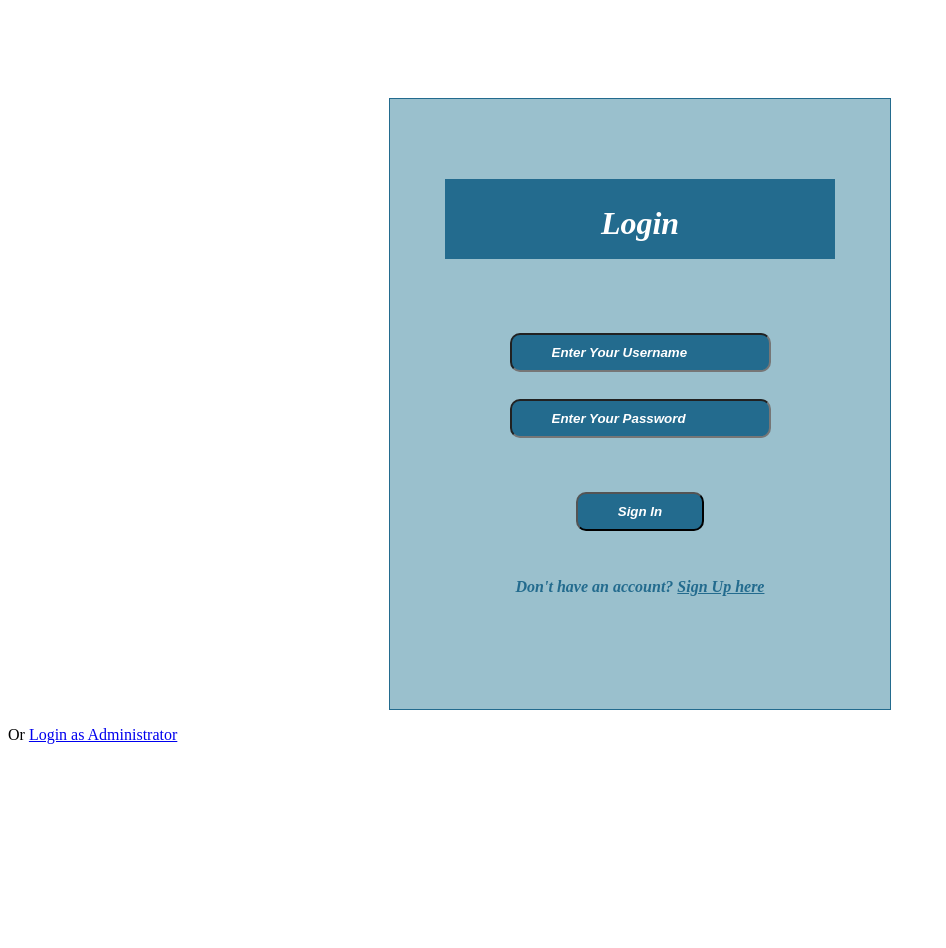
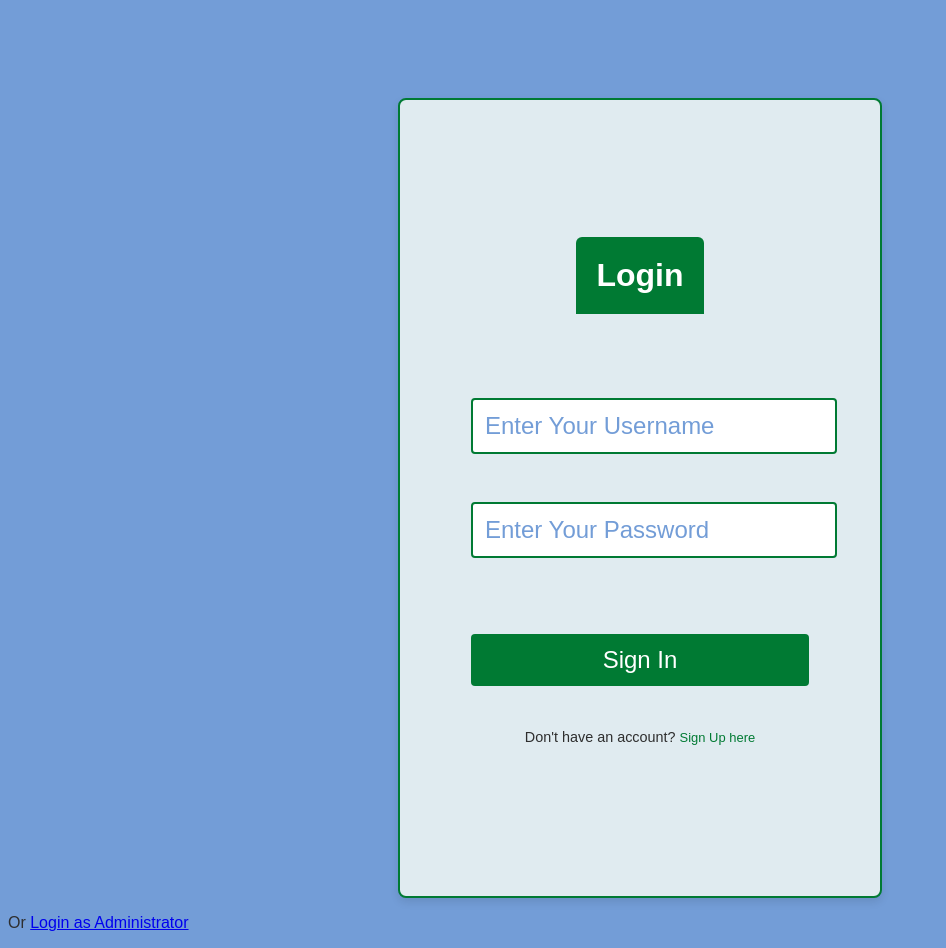
Before and after one commit to mohusein/IFT401Capstone, a Flask app: page / in a window 1280 px wide. Shown: the whole page, without its empty margins (0-946 px from the left). Before the commit the page ends 744 px from the top, so only its background shows below. Run offline with Flask 3, Linux system fonts and the light colour scheme; some libraries are stand-ins or nearby versions.

Commit message:
Update style.css
CSS code but will need changes in html to work

```diff
--- a/static/style.css
+++ b/static/style.css
@@ -1,50 +1,124 @@
-.header{
-    padding: 5px 120px;
-    width: 150px;
-    height: 70px;
-    background-color: #236B8E;
+/* SENM Trading Title Box */
+.title-box {
+    background: linear-gradient(to right, #003366, #007A33); /* Same gradient as navbar */
+    color: #ffffff; /* White text */
+    padding: 20px 40px; /* Padding for spacing */
+    border-radius: 8px; /* Rounded corners */
+    box-shadow: 0 4px 8px rgba(0, 0, 0, 0.1); /* Subtle shadow */
+    margin-top: -50px;
+    margin-bottom: 20px; /* Spacing below the title box */
+    width: 400px;
+    max-width: 90%; /* Responsive width */
+    text-align: center;
+    font-size: 1.5em; /* Slightly larger font size */
 }
 
-.border{
-    padding: 80px 50px;
-    width: 400px;
-    height: 450px;
-    border: 1px solid #236B8E;
-    border-radius: 0px;
-    background-color: #9AC0CD;
+/* General Body Styles */
+body {
+    background-color: #739dd7; /* Light grey background matching existing theme */
+    color: #2e2e2e; /* Dark slate grey text */
+    font-family: Arial, sans-serif; /* Consistent font */
+        padding: 0;
 }
 
-.btn {
-    padding: 10px 40px;
-    background-color: #236B8E;
-    color: #FFFFFF;
-    font-style: oblique;
-    font-weight: bold;
-    border-radius: 10px;
+/* Centering the content */
+div[align="center"] {
+    display: flex;
+    justify-content: center;
+    align-items: center;
+    flex-direction: column;
+    height: 100vh; /* Full viewport height */
 }
 
-.textbox{
-    padding: 10px 40px;
-    background-color: #236B8E;
-    text-decoration-color: #FFFFFF;
-    border-radius: 10px;
+/* Border Container Styles */
+.border {
+    background-color: #e0ebf0; /* White background for the form container */
+    border: 2px solid #007A33; /* Deep green border to match theme */
+    border-radius: 8px; /* Rounded corners */
+    padding: 40px;
+    box-shadow: 0 4px 8px rgba(0, 0, 0, 0.1); /* Subtle shadow for depth */
+    width: 400px;
+    max-width: 90%; /* Responsive width */
 }
 
-::placeholder {
-    color: #FFFFFF;
-    opacity: 1;
-    font-style: oblique;
-    font-weight: bold;
+/* Header Styles */
+.header {
+    background: #007A33; /* Gradient matching navbar */
+    padding: 20px;
+    border-radius: 6px 6px 0 0; /* Rounded top corners */
 }
 
-.word{
-    color: #FFFFFF;
-    font-style: oblique;
-    font-weight: bold;
+.header h1 {
+    color: #ffffff; /* White text */
+    margin: 0;
+    text-align: center;
 }
 
-.bottom{
-    color: #236B8E;
-    font-style: oblique;
-    font-weight: bold;
+/* Form Styles */
+form {
+    margin-top: 30px;
 }
+
+form .textbox {
+    width: 100%;
+    padding: 12px;
+    margin-bottom: 20px;
+    border: 2px solid #007A33; /* Deep green border */
+    border-radius: 4px;
+    font-size: 1em;
+}
+
+form .textbox::placeholder {
+    color: #739dd7; /* Placeholder text color */
+    opacity: 1; /* Ensures placeholder text is opaque */
+}
+
+form .btn {
+    background-color: #007A33; /* Deep green button */
+    color: #ffffff;
+    border: none;
+    padding: 12px 20px;
+    border-radius: 4px;
+    cursor: pointer;
+    width: 100%;
+    font-size: 1em;
+}
+
+form .btn:hover {
+    background-color: #005A27; /* Darker green on hover */
+}
+
+/* Message Styles */
+.msg {
+    color: #D9534F; /* Red color for error messages */
+    margin-bottom: 20px;
+}
+
+/* Bottom Text Styles */
+.bottom {
+    color: #2e2e2e;
+    font-size: 0.9em;
+    text-align: center;
+}
+
+.bottom a {
+    color: #007A33; /* Deep green link */
+    text-decoration: none;
+}
+
+.bottom a:hover {
+    color: #005A27; /* Darker green on hover */
+}
+
+/* Remove default margin from h1 and h2 */
+h1, h2 {
+    margin: 0;
+}
+
+/* Responsive Design */
+@media (max-width: 768px) {
+    .border, .title-box {
+        width: 90%;
+        padding: 20px;
+    }
+}
```
